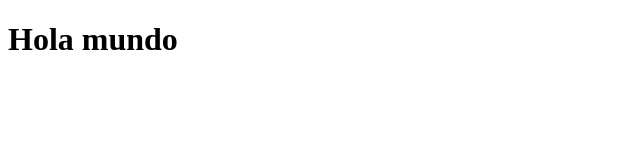
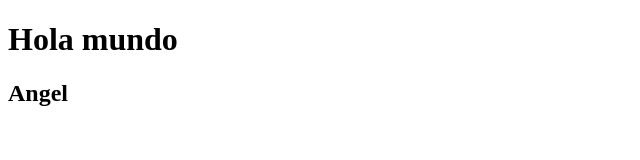
Before and after one commit to iesgrancapitan-entornos/2022-23---practica-4-github---fork-y-pull-request-JavierPA3, a plain HTML site: page index.html in a window 1280 px wide. Shown: the whole page, without its empty margins (0-640 px from the left). Drawn offline with Linux system fonts and the light colour scheme.

Commit message:
Modificando html

```diff
--- a/index.html
+++ b/index.html
@@ -8,5 +8,6 @@
 </head>
 <body>
     <h1>Hola mundo</h1>
+    <h2>Angel</h2>
 </body>
 </html>
```
